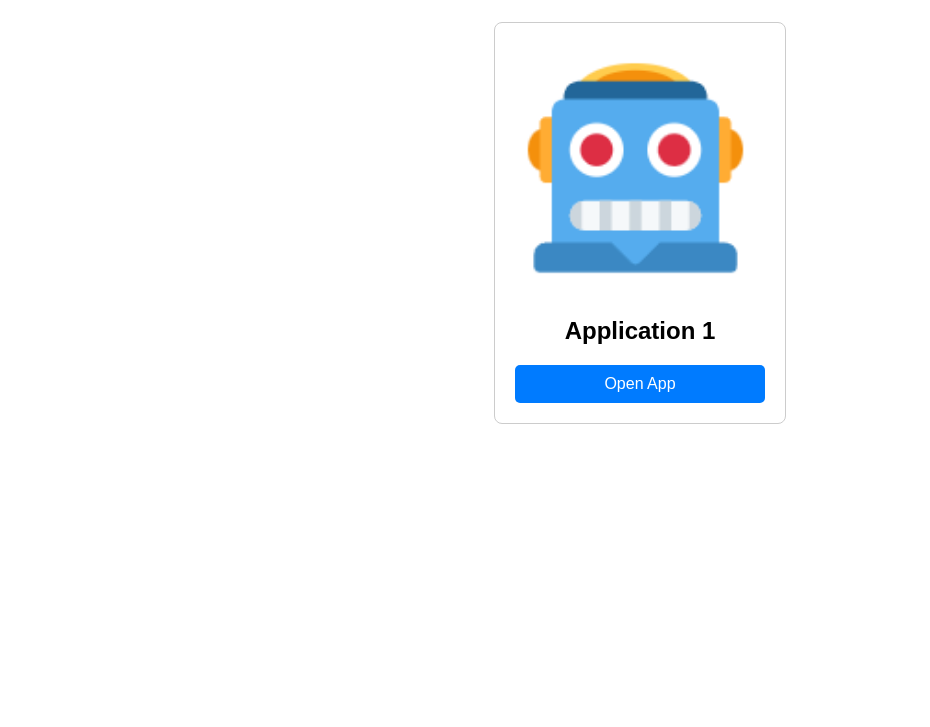
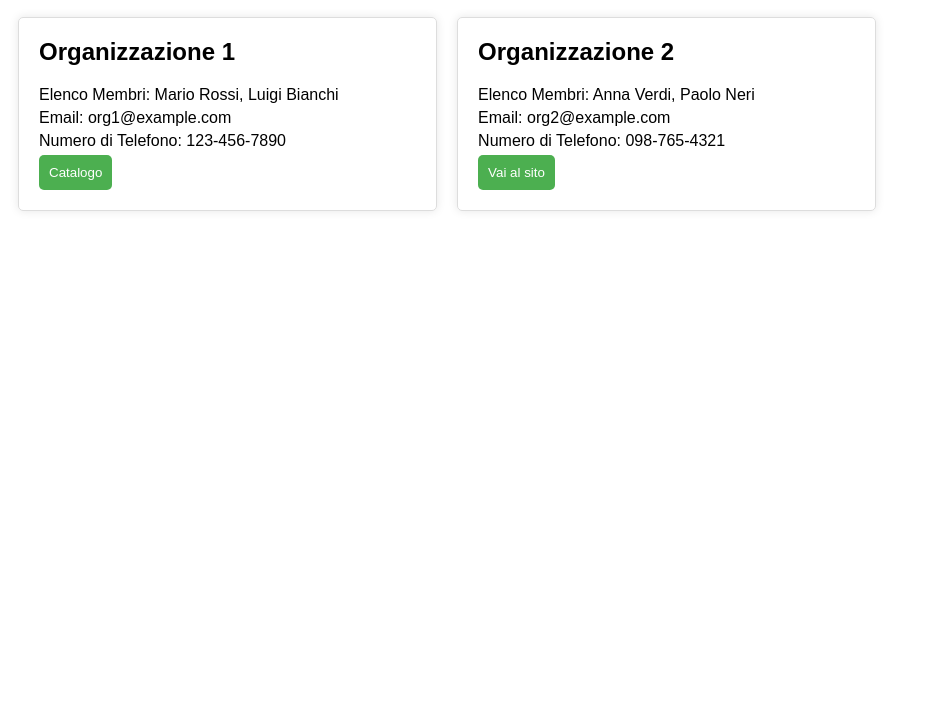
Before and after one commit to tommasotriggiano/streamlit-app-catalog, a plain HTML site: page index.html in a window 1280 px wide. Shown: the part 73-800 px from the top of the page, without its empty margins (0-930 px from the left). Drawn offline with Linux system fonts and the light colour scheme.

Commit message:
Add files via upload

```diff
--- a/index.html
+++ b/index.html
@@ -1,53 +1,62 @@
 <!DOCTYPE html>
-<html lang="en">
+<html lang="it">
 <head>
     <meta charset="UTF-8">
     <meta name="viewport" content="width=device-width, initial-scale=1.0">
-    <title>My Streamlit App Catalog</title>
+    <title>Catalogo Organizzazione</title>
     <style>
         body {
             font-family: Arial, sans-serif;
-            text-align: center;
         }
-        .app-list {
+        .catalogo {
             display: flex;
             flex-wrap: wrap;
-            justify-content: center;
         }
-        .app-item {
-            margin: 15px;
+        .riquadro {
+            border: 1px solid #ddd;
+            border-radius: 5px;
             padding: 20px;
-            border: 1px solid #ccc;
-            border-radius: 8px;
-            width: 250px;
+            margin: 10px;
+            width: calc(33% - 40px);
+            box-shadow: 0 0 10px rgba(0, 0, 0, 0.1);
         }
-        .app-item img {
-            width: 100%;
-            height: auto;
+        .riquadro h2 {
+            margin-top: 0;
         }
-        .app-item a {
-            display: block;
-            margin-top: 10px;
+        .riquadro p {
+            margin: 5px 0;
+        }
+        .riquadro button {
+            background-color: #4CAF50;
+            color: white;
+            border: none;
             padding: 10px;
-            background-color: #007bff;
-            color: white;
-            text-decoration: none;
             border-radius: 5px;
+            cursor: pointer;
         }
-        .app-item a:hover {
-            background-color: #0056b3;
+        .riquadro button:hover {
+            background-color: #45a049;
         }
     </style>
 </head>
 <body>
-    <h1>My Streamlit App Catalog</h1>
-    <div class="app-list">
-        <div class="app-item">
-            <img src="catalogue_icon.PNG" alt="App 1 Screenshot">
-            <h2>Application 1</h2>
-            <a href="http://34.173.89.181:8010/" target="_blank">Open App</a>
+    <h1>Catalogo Organizzazione</h1>
+    <div class="catalogo">
+        <div class="riquadro">
+            <h2>Organizzazione 1</h2>
+            <p>Elenco Membri: Mario Rossi, Luigi Bianchi</p>
+            <p>Email: org1@example.com</p>
+            <p>Numero di Telefono: 123-456-7890</p>
+            <button onclick="window.location.href='prova.html';">Catalogo</button>
         </div>
-        <!-- Add more apps as needed -->
+        <div class="riquadro">
+            <h2>Organizzazione 2</h2>
+            <p>Elenco Membri: Anna Verdi, Paolo Neri</p>
+            <p>Email: org2@example.com</p>
+            <p>Numero di Telefono: 098-765-4321</p>
+            <button onclick="window.location.href='https://www.org2.com';">Vai al sito</button>
+        </div>
+        <!-- Aggiungi altri riquadri per altre organizzazioni qui -->
     </div>
 </body>
 </html>
```
Also changed, not shown: prova.html (added, +58 -0 lines), bot.png (added).
